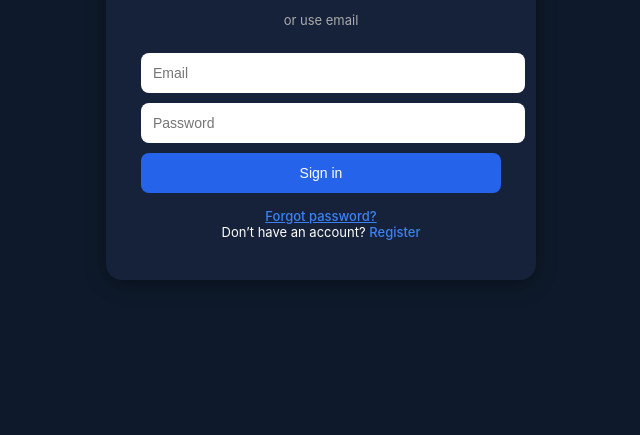
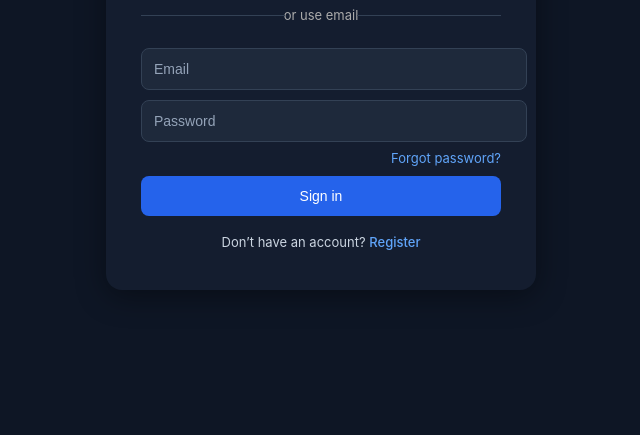
Before and after one commit to mariaruban80/SOW-APP-build, a website: page public/index.html in a window 1280 px wide. Shown: the part 365-800 px from the top of the page, without its empty margins (319-959 px from the left). Drawn offline with Linux system fonts and the light colour scheme.

Commit message:
Update index.html

```diff
--- a/public/index.html
+++ b/public/index.html
@@ -6,22 +6,23 @@
   <title>App Login</title>
   <style>
     body {
-      background-color: #0e1a2b;
-      color: #fff;
+      background-color: #0e1625;
       font-family: "Inter", sans-serif;
       display: flex;
       justify-content: center;
       align-items: center;
       height: 100vh;
       margin: 0;
+      color: #fff;
     }
 
     .card {
-      background: #16223a;
+      background: #141d2f;
       border-radius: 16px;
       padding: 40px 35px;
       width: 360px;
-      box-shadow: 0 4px 20px rgba(0, 0, 0, 0.4);
+      box-shadow: 0 6px 30px rgba(0, 0, 0, 0.4);
+      transition: 0.3s;
     }
 
     h2 {
@@ -40,15 +41,30 @@
       font-size: 14px;
     }
 
+    input {
+      background: #1e293b;
+      color: #fff;
+      border: 1px solid #334155;
+      outline: none;
+    }
+
+    input::placeholder {
+      color: #94a3b8;
+    }
+
     button {
-      background-color: #2563eb;
-      color: white;
       cursor: pointer;
+      font-weight: 500;
       transition: 0.3s;
     }
 
-    button:hover {
-      background-color: #1e40af;
+    .primary-btn {
+      background-color: #2563eb;
+      color: #fff;
+    }
+
+    .primary-btn:hover {
+      background-color: #1d4ed8;
     }
 
     .social-btn {
@@ -59,35 +75,86 @@
       align-items: center;
       justify-content: center;
       gap: 8px;
-      cursor: pointer;
       font-weight: 500;
     }
 
     .divider {
       text-align: center;
-      margin: 15px 0;
+      margin: 20px 0 15px;
       color: #aaa;
       font-size: 13px;
+      position: relative;
     }
 
-    .link {
-      color: #3b82f6;
+    .divider::before,
+    .divider::after {
+      content: "";
+      position: absolute;
+      width: 40%;
+      height: 1px;
+      background: #334155;
+      top: 50%;
+    }
+
+    .divider::before {
+      left: 0;
+    }
+
+    .divider::after {
+      right: 0;
+    }
+
+    .forgot {
+      display: block;
+      text-align: right;
+      color: #60a5fa;
+      font-size: 13px;
+      margin: 8px 0 0;
       cursor: pointer;
-      font-weight: 500;
+      text-decoration: none;
+    }
+
+    .forgot:hover {
+      text-decoration: underline;
     }
 
     .actions {
       text-align: center;
       font-size: 13px;
-      margin-top: 15px;
+      margin-top: 18px;
+      color: #cbd5e1;
+    }
+
+    .link {
+      color: #60a5fa;
+      cursor: pointer;
+      font-weight: 500;
     }
 
     .hidden {
       display: none;
     }
 
+    /* Registration Form Styles */
+    #register-form input {
+      width: 90%;
+      margin-left: 5%;
+    }
+
+    .btn-group {
+      display: flex;
+      justify-content: space-between;
+      gap: 10px;
+      margin-top: 15px;
+    }
+
+    .btn-group button {
+      flex: 1;
+    }
+
     .cancel-btn {
       background-color: #475569;
+      color: #fff;
     }
 
     .cancel-btn:hover {
@@ -99,6 +166,7 @@
   <div class="card">
     <h2 id="form-title">Sign in</h2>
 
+    <!-- Login Form -->
     <div id="login-form">
       <button class="social-btn">
         <img src="https://www.svgrepo.com/show/355037/google.svg" width="18" />
@@ -114,21 +182,27 @@
       <input type="email" placeholder="Email" required />
       <input type="password" placeholder="Password" required />
 
-      <button>Sign in</button>
+      <a href="#" class="forgot">Forgot password?</a>
+
+      <button class="primary-btn">Sign in</button>
 
       <div class="actions">
-        <a href="#" class="link">Forgot password?</a><br />
-        Don’t have an account? <span class="link" id="register-link">Register</span>
+        Don’t have an account?
+        <span class="link" id="register-link">Register</span>
       </div>
     </div>
 
+    <!-- Register Form -->
     <div id="register-form" class="hidden">
       <input type="text" placeholder="Full Name" required />
       <input type="email" placeholder="Email" required />
       <input type="password" placeholder="Password" required />
       <input type="password" placeholder="Confirm Password" required />
-      <button>Submit</button>
-      <button class="cancel-btn" id="cancel-btn">Cancel</button>
+
+      <div class="btn-group">
+        <button class="primary-btn">Submit</button>
+        <button class="cancel-btn" id="cancel-btn">Cancel</button>
+      </div>
     </div>
   </div>
 
```
